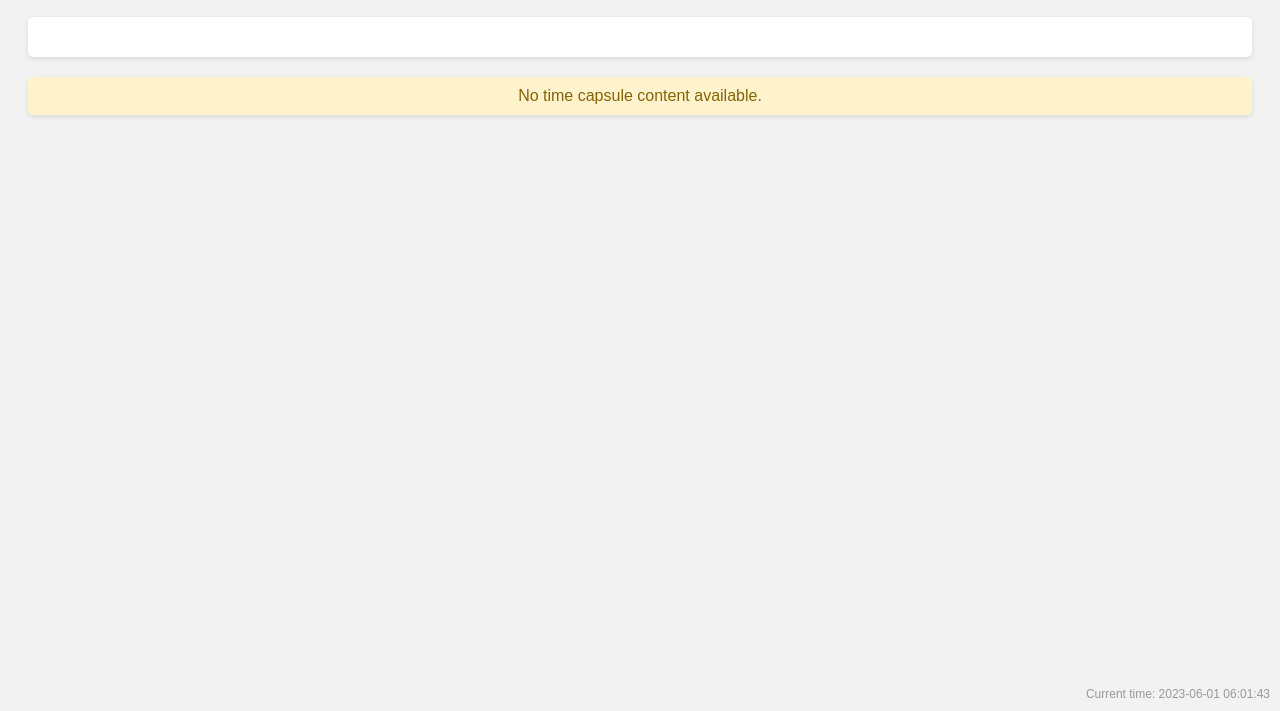
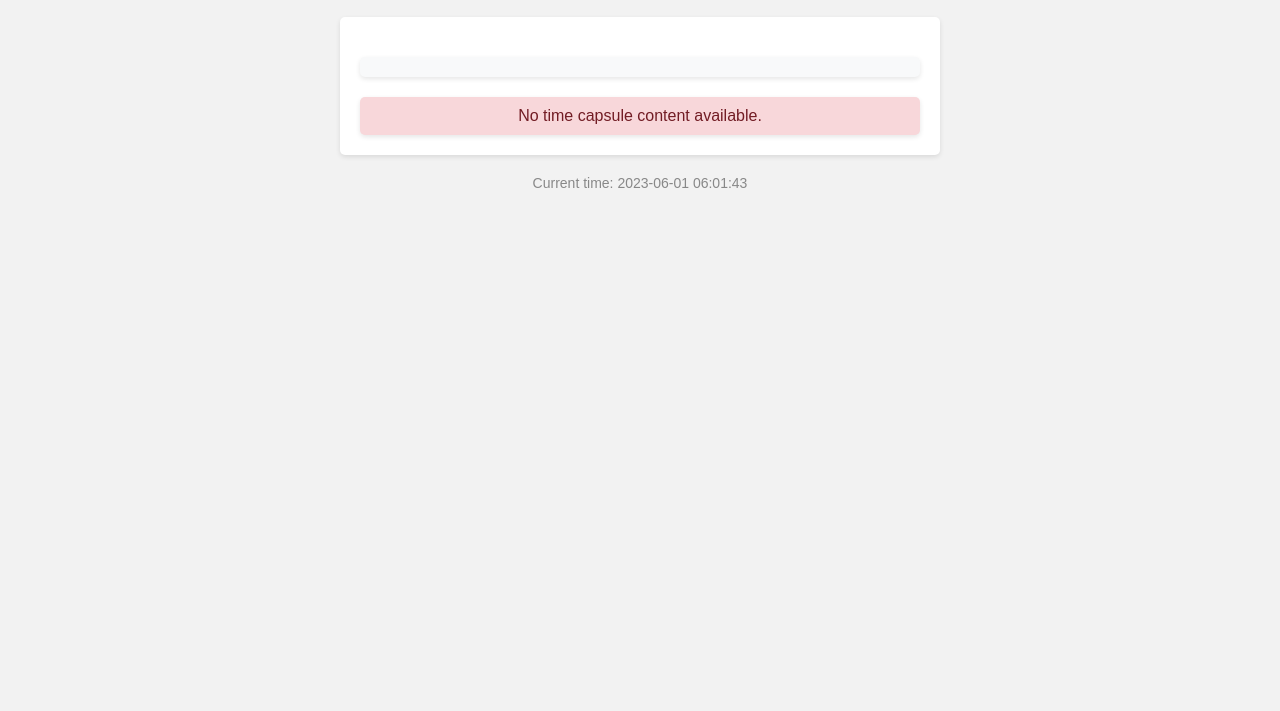
Before and after one commit to Amogh-Rao/TimeCapsule, a plain HTML site: page content.html in a window 1280 px wide. Shown: the part 89-800 px from the top of the page. Drawn offline with nearby package versions, Linux system fonts and the light colour scheme.

Commit message:
Update content.html

```diff
--- a/content.html
+++ b/content.html
@@ -15,86 +15,92 @@
             margin-bottom: 20px;
         }
 
-        #content {
+        .container {
+            max-width: 600px;
+            margin: 0 auto;
+        }
+
+        .time-capsule {
             background-color: #fff;
             padding: 20px;
             border-radius: 5px;
             box-shadow: 0 2px 5px rgba(0, 0, 0, 0.1);
-            margin-bottom: 20px;
         }
 
-        #dateAvailability {
+        .availability-info {
+            margin-top: 20px;
+            padding: 10px;
+            background-color: #f8f9fa;
+            color: #6c757d;
+            border-radius: 5px;
+            box-shadow: 0 2px 5px rgba(0, 0, 0, 0.1);
             text-align: center;
-            margin-bottom: 10px;
         }
 
-        #countdown {
-            font-size: 20px;
-            font-weight: bold;
+        .countdown {
+            margin-top: 20px;
+            font-size: 18px;
             text-align: center;
-            margin-bottom: 20px;
         }
 
         .warning {
-            background-color: #FFF3CD;
-            color: #856404;
+            margin-top: 20px;
             padding: 10px;
+            background-color: #f8d7da;
+            color: #721c24;
             border-radius: 5px;
             box-shadow: 0 2px 5px rgba(0, 0, 0, 0.1);
             text-align: center;
-            margin-bottom: 20px;
         }
 
-        #currentDateTime {
-            position: fixed;
-            bottom: 10px;
-            right: 10px;
-            font-size: 12px;
-            color: #999;
+        .current-datetime {
+            margin-top: 20px;
+            text-align: center;
+            font-size: 14px;
+            color: #888;
         }
     </style>
 </head>
 <body>
-    <h1>Time Capsule Content</h1>
-    <div id="content"></div>
-    <div id="dateAvailability"></div>
-    <div id="countdown"></div>
-    <div id="warningMessage" class="warning"></div>
-    <div id="currentDateTime"></div>
+    <div class="container">
+        <h1>Time Capsule Content</h1>
+        <div class="time-capsule">
+            <div id="content"></div>
+            <div class="availability-info" id="dateAvailability"></div>
+            <div class="countdown" id="countdown"></div>
+            <div class="warning" id="warningMessage"></div>
+        </div>
+        <div class="current-datetime" id="currentDateTime"></div>
+    </div>
 
     <script src="https://cdnjs.cloudflare.com/ajax/libs/moment.js/2.29.1/moment.min.js"></script>
     <script>
-        var params = new URLSearchParams(window.location.search);
-        var timeCapsuleId = params.get("id");
-
-        var timeCapsuleData = JSON.parse(localStorage.getItem(timeCapsuleId));
+        var timeCapsuleData = JSON.parse(localStorage.getItem("timeCapsuleData"));
         if (timeCapsuleData) {
-            var currentDateTime = moment();
-            var storedDateTime = moment(timeCapsuleData.dateTime);
+            var currentDateTime = new Date();
+            var storedDateTime = new Date(timeCapsuleData.dateTime);
 
             if (currentDateTime >= storedDateTime) {
                 document.getElementById("content").textContent = timeCapsuleData.content;
             } else {
-                var displayDateTime = storedDateTime.format("MMMM Do YYYY, h:mm:ss a");
+                var displayDateTime = moment(storedDateTime).format("MMMM Do YYYY, h:mm:ss a");
                 document.getElementById("dateAvailability").textContent = "This time capsule will be available on " + displayDateTime;
 
                 var countdownElement = document.getElementById("countdown");
                 var countdownInterval = setInterval(function() {
-                    var currentDateTime = moment();
+                    var currentDateTime = new Date();
 
                     if (currentDateTime >= storedDateTime) {
                         clearInterval(countdownInterval);
                         countdownElement.innerHTML = "";
                         document.getElementById("content").textContent = timeCapsuleData.content;
                     } else {
-                        var remainingTime = storedDateTime.diff(currentDateTime);
+                        var remainingTime = storedDateTime - currentDateTime;
 
-                        var duration = moment.duration(remainingTime);
-
-                        var days = duration.days();
-                        var hours = duration.hours();
-                        var minutes = duration.minutes();
-                        var seconds = duration.seconds();
+                        var days = Math.floor(remainingTime / (1000 * 60 * 60 * 24));
+                        var hours = Math.floor((remainingTime % (1000 * 60 * 60 * 24)) / (1000 * 60 * 60));
+                        var minutes = Math.floor((remainingTime % (1000 * 60 * 60)) / (1000 * 60));
+                        var seconds = Math.floor((remainingTime % (1000 * 60)) / 1000);
 
                         countdownElement.innerHTML = "Remaining time: " + days + " days, " + hours + " hours, " + minutes + " minutes, " + seconds + " seconds";
                     }
@@ -104,7 +110,6 @@
             document.getElementById("warningMessage").textContent = "No time capsule content available.";
         }
 
-        // Display current time and day
         var currentDateTimeElement = document.getElementById("currentDateTime");
         setInterval(function() {
             var now = moment().format("YYYY-MM-DD HH:mm:ss");
```
